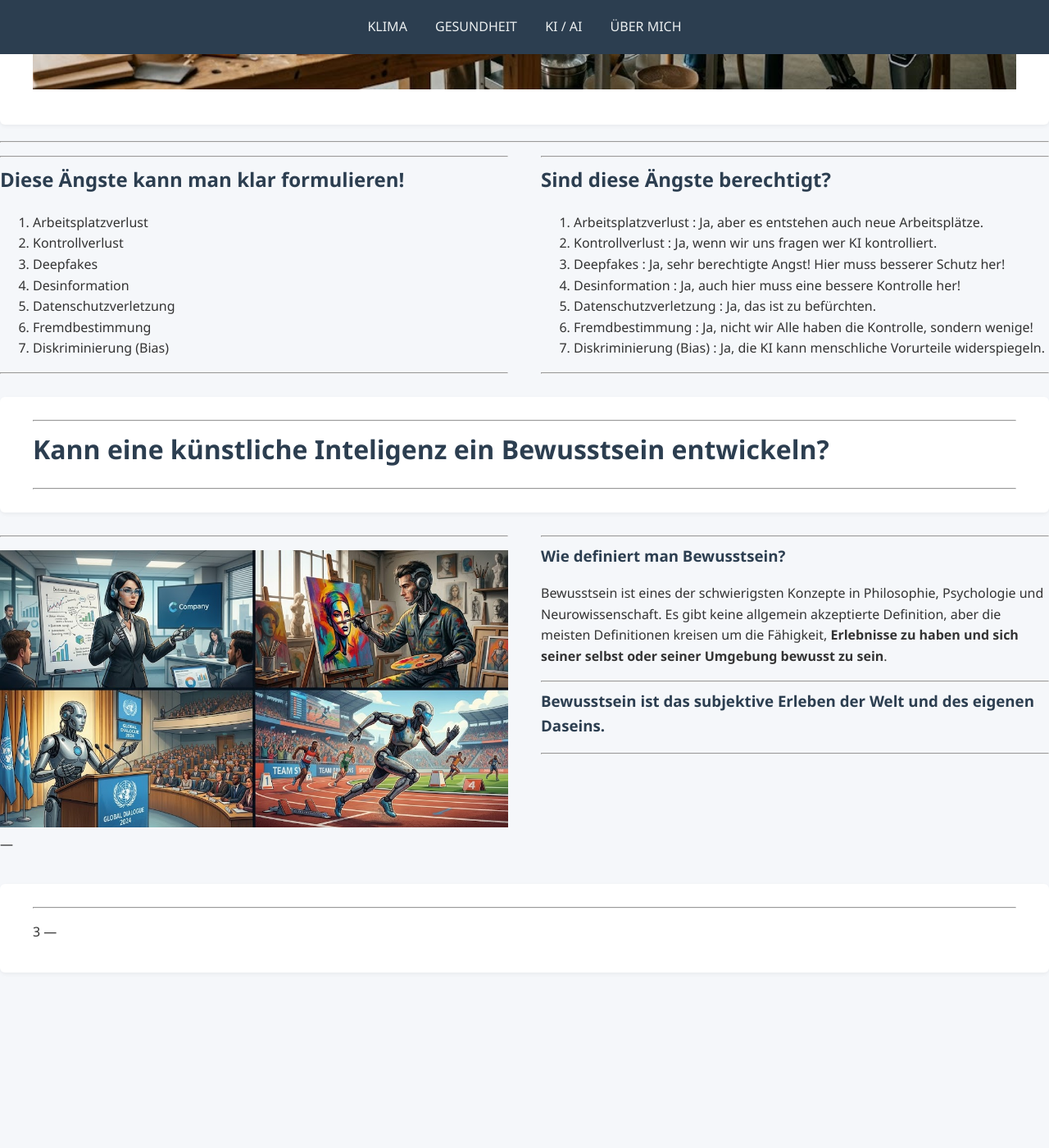
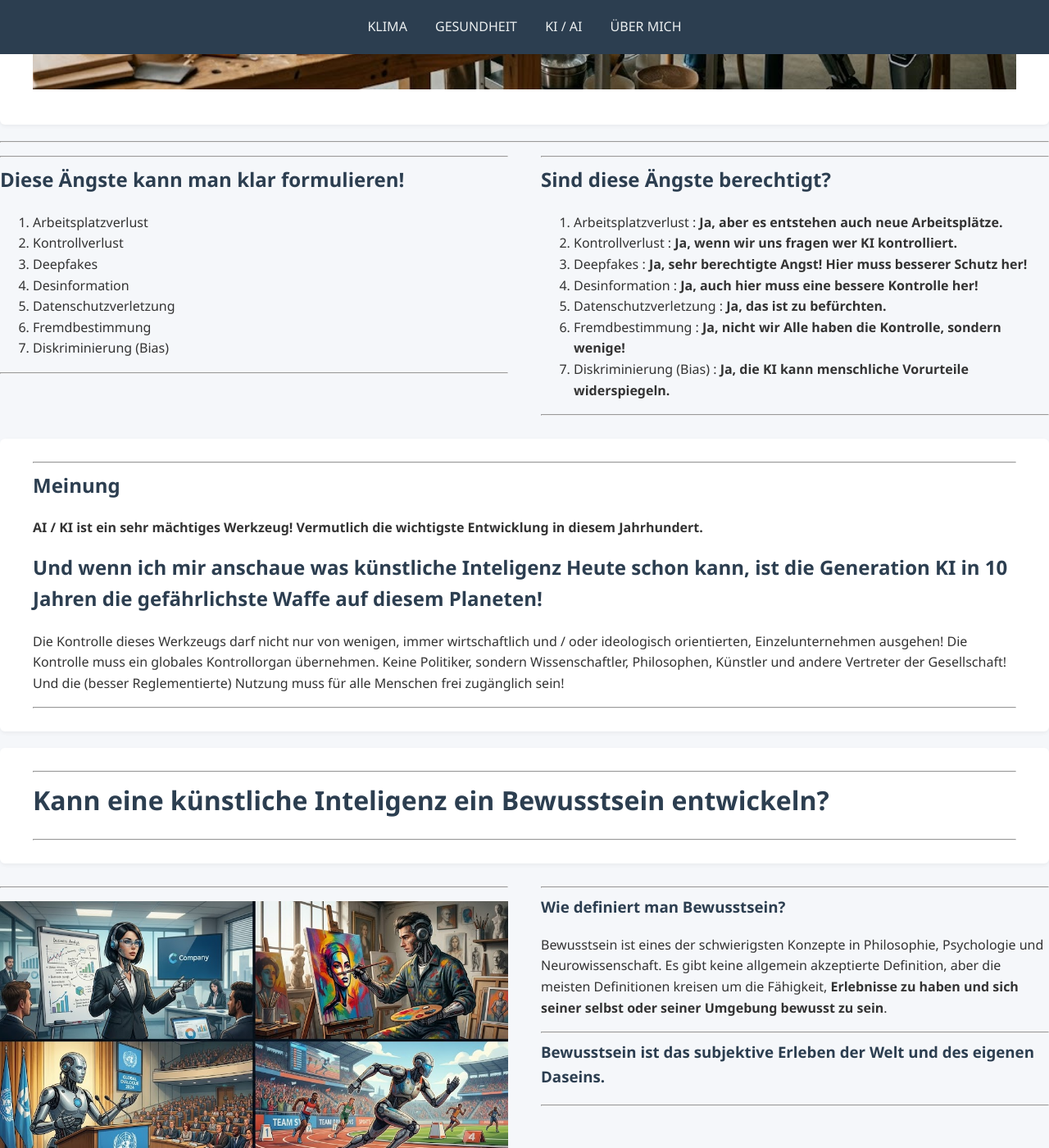
Before and after one commit to TheGermanTruth/TheGermanTruth, a Jekyll site: the page built from kiai.md, in a window 1280 px wide and 1400 px high, scrolled down 1762 px. Shown: the whole window at 82% size. Built offline with Jekyll 4.4.1, drawn with Linux system fonts in a browser that asks for light colours; before the commit the page ends 2968 px from its top, so only the background shows below that.

Commit message:
Update kiai.md

```diff
--- a/kiai.md
+++ b/kiai.md
@@ -41,17 +41,34 @@ Hier wird noch gearbeitet!
 ---
 ## Sind diese Ängste berechtigt?
 
-1. Arbeitsplatzverlust : Ja, aber es entstehen auch neue Arbeitsplätze.
-2. Kontrollverlust : Ja, wenn wir uns fragen wer KI kontrolliert.
-3. Deepfakes : Ja, sehr berechtigte Angst! Hier muss besserer Schutz her!
-4. Desinformation : Ja, auch hier muss eine bessere Kontrolle her!
-5. Datenschutzverletzung : Ja, das ist zu befürchten.
-6. Fremdbestimmung : Ja, nicht wir Alle haben die Kontrolle, sondern wenige!
-7. Diskriminierung (Bias) : Ja, die KI kann menschliche Vorurteile widerspiegeln.
+1. Arbeitsplatzverlust : **Ja, aber es entstehen auch neue Arbeitsplätze.**
+2. Kontrollverlust : **Ja, wenn wir uns fragen wer KI kontrolliert.**
+3. Deepfakes : **Ja, sehr berechtigte Angst! Hier muss besserer Schutz her!**
+4. Desinformation : **Ja, auch hier muss eine bessere Kontrolle her!**
+5. Datenschutzverletzung : **Ja, das ist zu befürchten.**
+6. Fremdbestimmung : **Ja, nicht wir Alle haben die Kontrolle, sondern wenige!**
+7. Diskriminierung (Bias) : **Ja, die KI kann menschliche Vorurteile widerspiegeln.**
 
 ---
 
 </div>
+
+</div>
+
+<div class="section one-column" markdown="1">
+
+---
+## Meinung
+
+**AI / KI ist ein sehr mächtiges Werkzeug! Vermutlich die wichtigste Entwicklung in diesem Jahrhundert.**
+
+## Und wenn ich mir anschaue was künstliche Inteligenz Heute schon kann, ist die Generation KI in 10 Jahren die gefährlichste Waffe auf diesem Planeten!
+
+Die Kontrolle dieses Werkzeugs darf nicht nur von wenigen, immer wirtschaftlich und / oder ideologisch orientierten, Einzelunternehmen ausgehen!
+Die Kontrolle muss ein globales Kontrollorgan übernehmen. Keine Politiker, sondern Wissenschaftler, Philosophen, Künstler und andere Vertreter der Gesellschaft!
+Und die (besser Reglementierte) Nutzung muss für alle Menschen frei zugänglich sein!
+
+---
 
 </div>
 
```
